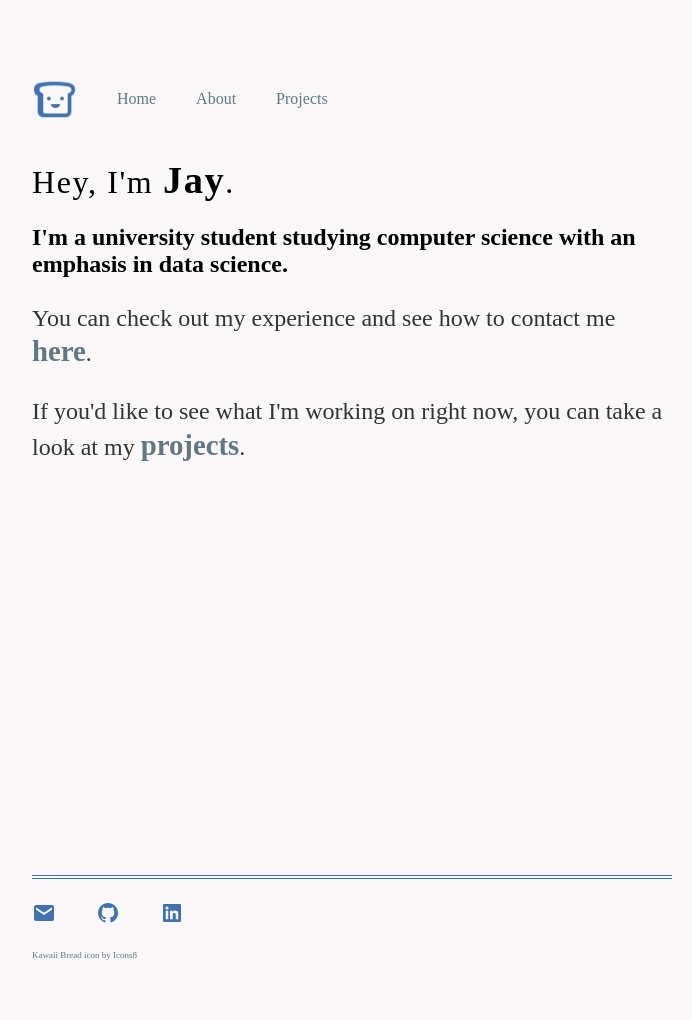
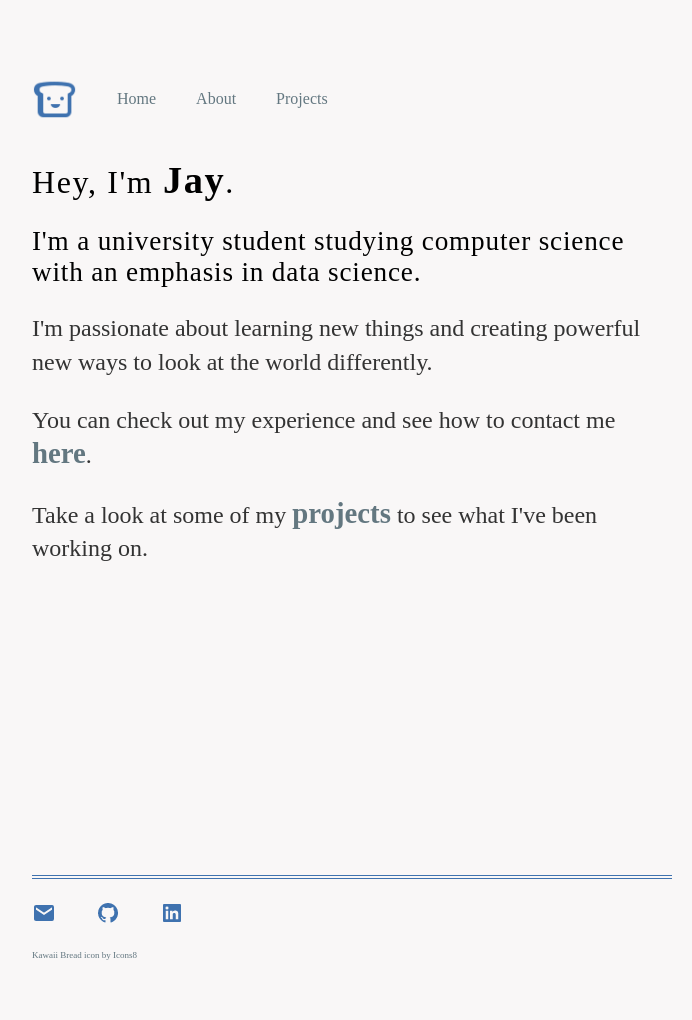
Before and after one commit to JayOrten/jayorten.github.io, a Jekyll site: the page built from index.html, in a window 1280 px wide. Shown: the whole page, without its empty margins (288-980 px from the left). Built offline with Jekyll 4.4.1, drawn with Linux system fonts in a browser that asks for light colours.

Commit message:
update home text

```diff
--- a/css/styles.css
+++ b/css/styles.css
@@ -49,6 +49,12 @@ h1 {
     letter-spacing: 0.05em;
 }
 
+h2 {
+    font-size: 1.7em;
+    font-weight: 200;
+    letter-spacing: 0.03em;
+}
+
 p {
     font-size: 1.5em;
     line-height: 1.4em;
--- a/index.html
+++ b/index.html
@@ -4,11 +4,12 @@ title: Jay Orten
 ---
 <div class="blurb">
     <h1>Hey, I'm <strong>Jay</strong>.</h1>
+    <p> </p>
+    <h2>I'm a university student studying computer science with an emphasis in data science.</h2>
 
-    <h2>I'm a university student studying computer science with an emphasis in data science.</h2>
-    <p></p>
+    <p>I'm passionate about learning new things and creating powerful new ways to look at the world differently. </p>
 
     <p>You can check out my experience and see how to contact me <a href="{{ site.baseurl }}about"><strong>here</strong></a>.</p>
 
-    <p>If you'd like to see what I'm working on right now, you can take a look at my <a href="{{ site.baseurl }}blog"><strong>projects</strong></a>.</p>
+    <p>Take a look at some of my <a href="{{ site.baseurl }}blog"><strong>projects</strong></a> to see what I've been working on.</p>
 </div><!-- /.blurb -->
```
